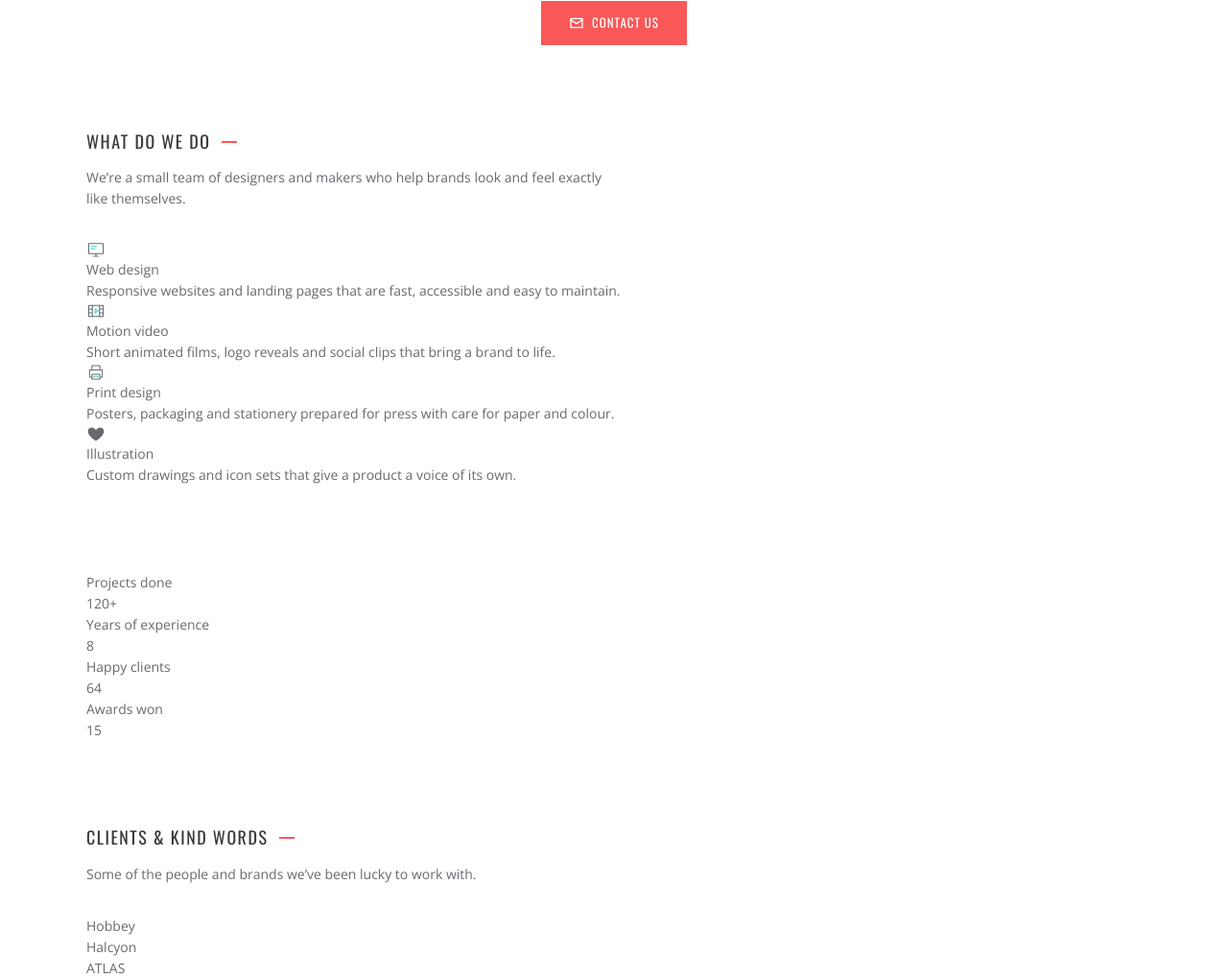
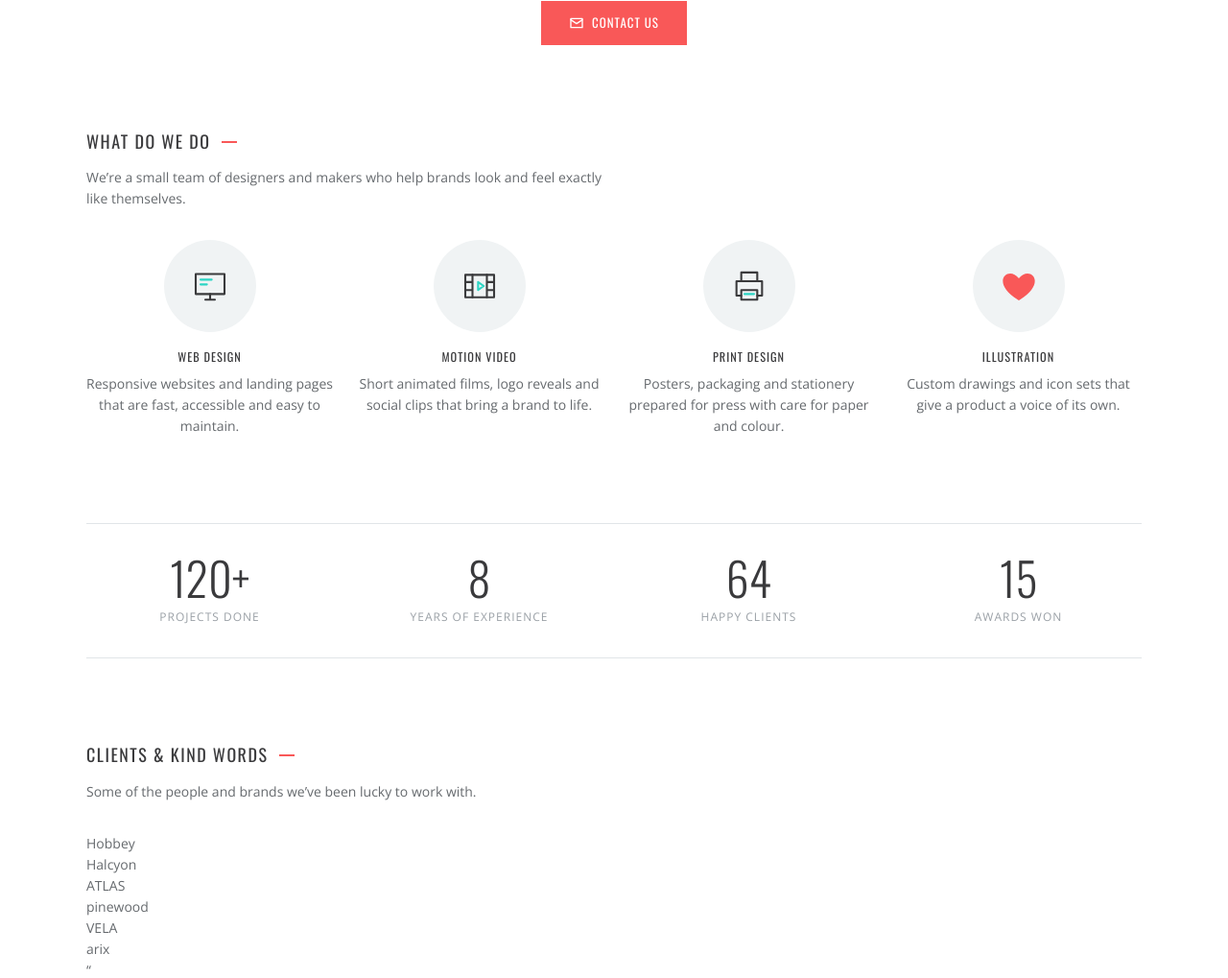
Before and after one commit to Vladyslav-gv/landing-keepsake-vite, a Node project: template src/pages/index.pug in a window 1280 px wide. Shown: the part 1722-2741 px from the top of the page at 96% size. Run offline with Node 20 templates, Linux system fonts and the light colour scheme; the template is opened without the code that fills it, so the values that code supplies are empty; style sheets or scripts are compiled from the project's sources; some libraries are stand-ins or nearby versions.

Commit message:
add services and stats

```diff
--- /dev/null
+++ b/src/styles/components/_service.scss
@@ -0,0 +1,34 @@
+@use '../abstracts' as *;
+
+.service {
+  text-align: center;
+
+  &__icon {
+    @include flex-center;
+
+    --icon-size: #{rem(32)};
+
+    width: var(--icon-service);
+    height: var(--icon-service);
+    margin: 0 auto rem(16);
+    color: var(--color-text-dark);
+    background: var(--color-bg-light);
+    border-radius: 50%;
+
+    @include mq(md) {
+      --icon-size: #{rem(40)};
+    }
+
+    &--accent {
+      color: var(--color-accent);
+    }
+  }
+
+  &__title {
+    margin-bottom: rem(8);
+    font: 400 calc(rem(16) / 1.3) var(--font-heading);
+    color: var(--color-text-dark);
+    text-transform: uppercase;
+    letter-spacing: var(--ls-ui);
+  }
+}
--- /dev/null
+++ b/src/styles/components/_services.scss
@@ -0,0 +1,11 @@
+@use '../abstracts' as *;
+
+.services {
+  display: grid;
+  grid-template-columns: repeat(2, 1fr); // mobile і tablet: 2×2
+  gap: var(--gap-block) var(--gap-items);
+
+  @include mq(lg) {
+    grid-template-columns: repeat(4, 1fr);
+  }
+}
--- /dev/null
+++ b/src/styles/components/_stats.scss
@@ -0,0 +1,32 @@
+@use '../abstracts' as *;
+
+.stats {
+  display: grid;
+  grid-template-columns: repeat(2, 1fr); // mobile: 2×2
+  gap: var(--gap-block) var(--gap-items);
+  padding-block: var(--gap-block);
+  border-block: 1px solid var(--color-border);
+
+  @include mq(md) {
+    grid-template-columns: repeat(4, 1fr);
+  }
+
+  &__item {
+    display: flex;
+    flex-direction: column-reverse;
+    gap: rem(8);
+    text-align: center;
+  }
+
+  &__value {
+    font: 300 var(--fs-stat) / 1 var(--font-heading);
+    color: var(--color-text-dark);
+  }
+
+  &__label {
+    font-size: var(--fs-small);
+    color: var(--color-muted);
+    text-transform: uppercase;
+    letter-spacing: var(--ls-ui);
+  }
+}
--- a/src/styles/components/index.scss
+++ b/src/styles/components/index.scss
@@ -17,3 +17,6 @@
 @forward 'socials';
 @forward 'cta';
 @forward 'section-intro';
+@forward 'services';
+@forward 'service';
+@forward 'stats';
```
